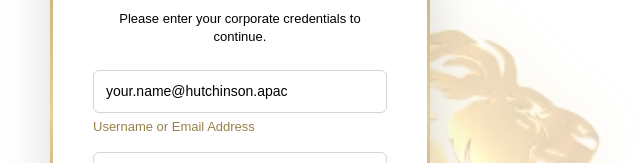
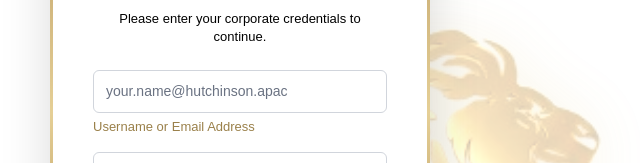
Before and after one commit to fahmidurshanto/hutchinson, a Next.js app: page /login in a window 1280 px wide. Shown: the part 287-450 px from the top of the page, without its empty margins (400-1040 px from the left). Built offline with nearby package versions, Linux system fonts and the light colour scheme; no server answers.

Commit message:
change placeholder color

```diff
--- a/src/app/login/components/LoginForm.js
+++ b/src/app/login/components/LoginForm.js
@@ -77,7 +77,7 @@
                         value={email}
                         onChange={(e) => setEmail(e.target.value)}
                         placeholder="your.name@hutchinson.apac"
-                        className="w-full px-3 py-2.5 border-[1.5px] border-gray-300 rounded-md focus:outline-none focus:border-[#c6a267] focus:ring-1 focus:ring-[#c6a267] transition-colors text-black placeholder-black bg-white text-[14px]"
+                        className="w-full px-3 py-2.5 border-[1.5px] border-gray-300 rounded-md focus:outline-none focus:border-[#c6a267] focus:ring-1 focus:ring-[#c6a267] transition-colors text-black placeholder-gray-500 bg-white text-[14px]"
                     />
                 </div>
                 <label htmlFor="email" className="block mt-1 text-[13px] font-medium text-[#9a804a]">
```
